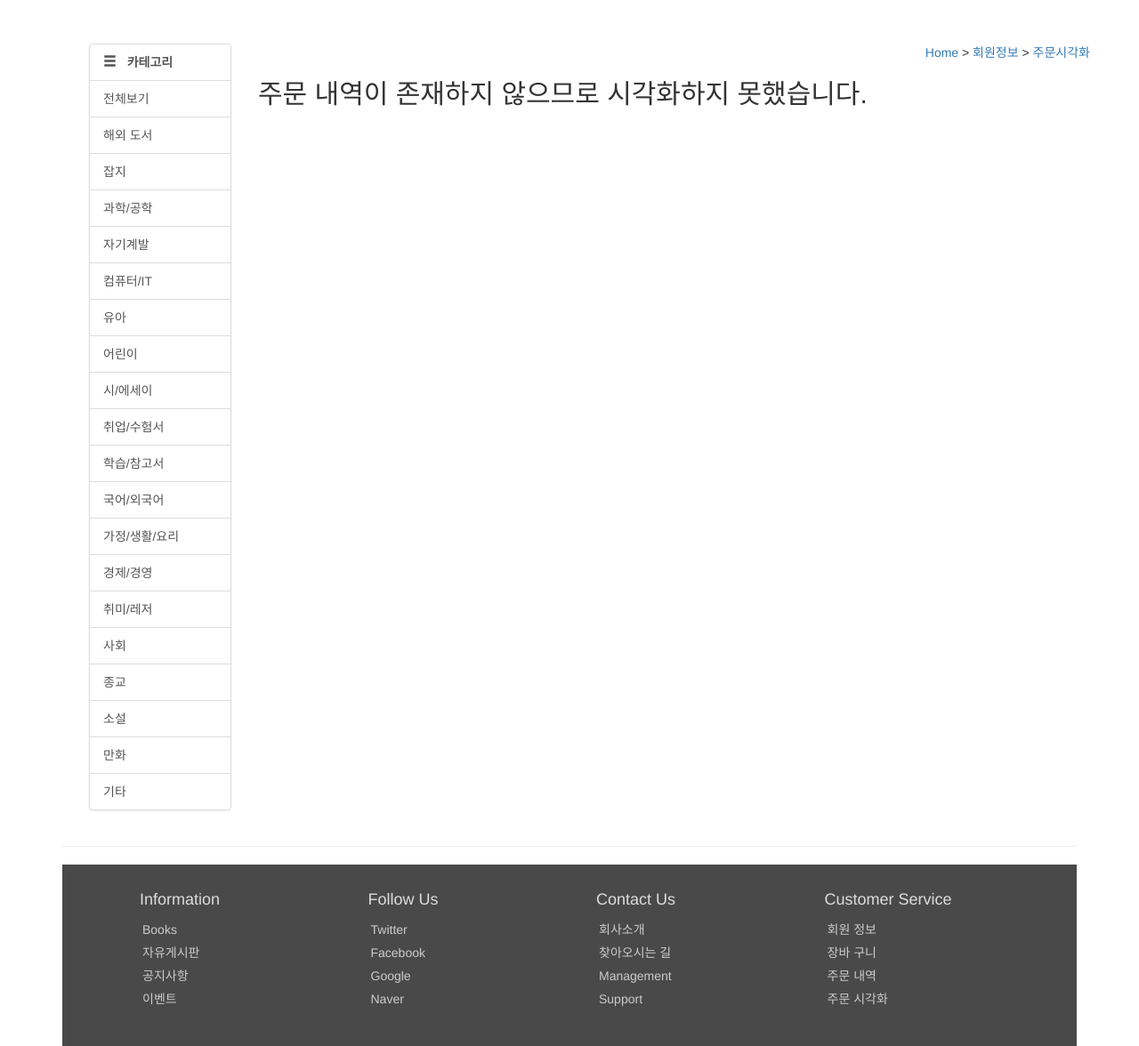
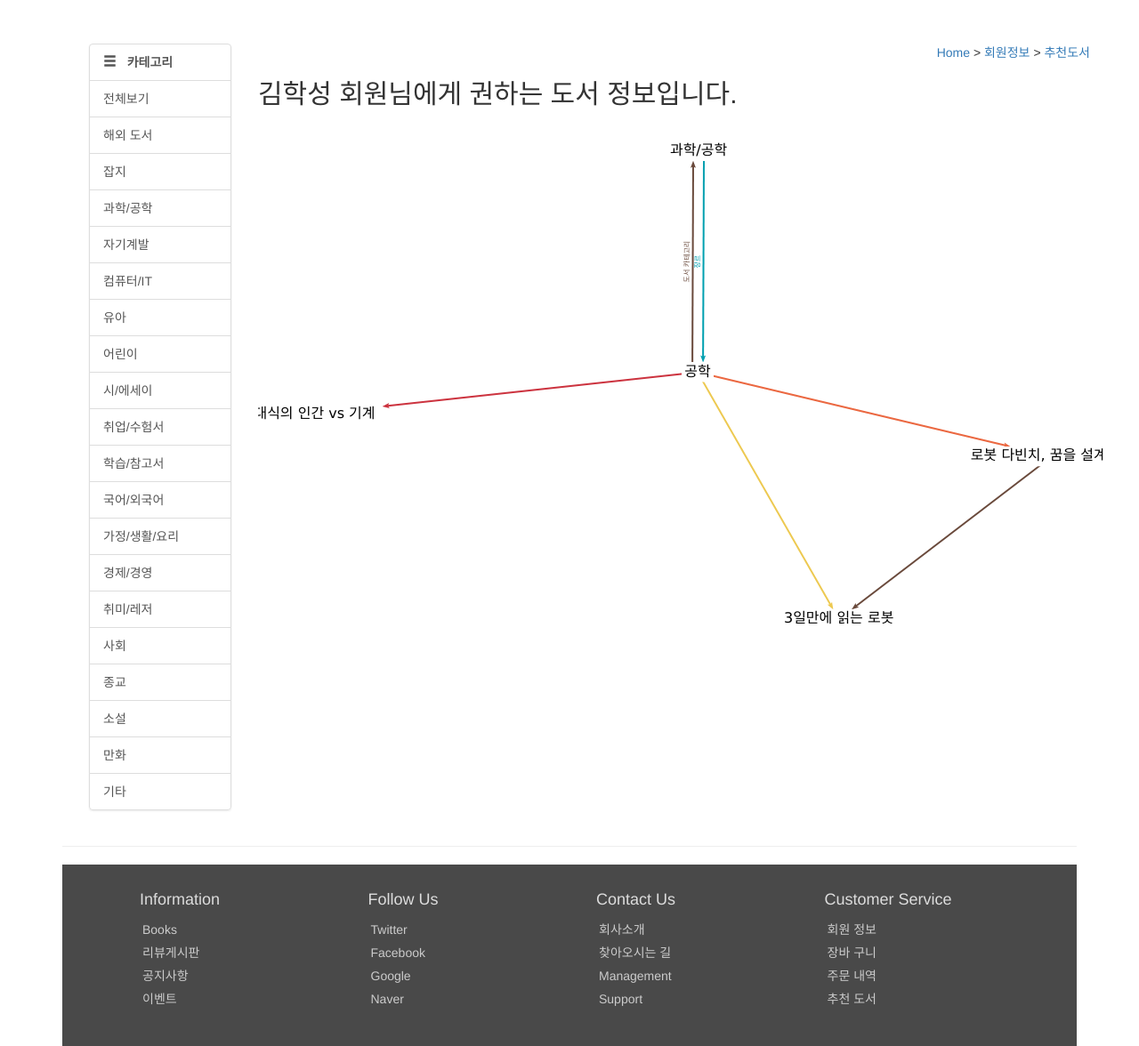
Before and after one commit to Mia404/jenibooks, a PHP site: page /users/userTasteBooks.php in a window 1280 px wide. Shown: the part 51-1227 px from the top of the page at 89% size. Run offline with PHP 8.4, Linux system fonts and the light colour scheme; the visitor is signed in with stand-in values (Sample User, id 1); data that the repository does not hold is empty; style sheets or scripts are compiled from the project's sources; some libraries are stand-ins or nearby versions.

Commit message:
Revert "회원탈퇴, 주문시각화, 주석 처리, 이미지 업로드 메뉴명 변경- 추천도서 ==> 주문시각화 주문시각화 - 카테고리 별"
This reverts commit 403c52ad5afa4d0192a18c92c21caa03dc0f3b1a.

```diff
--- a/aside.php
+++ b/aside.php
@@ -61,11 +61,9 @@
     <ul class="board-ul-list">
         <li><strong>커뮤니티</strong><hr></li>
         <li><a href="/bbs/list.php?bbsType=FREE">자유 게시판</a></li>
-        <!--
-        <li><a href="#">비밀 게시판</a></li>
-        <li><a href="#">리뷰 게시판</a></li>
-        <li><a href="#">웹소설 도전</a></li>
-         -->
+        <li><a href="/review.php">비밀 게시판</a></li>
+        <li><a href="/review.php">리뷰 게시판</a></li>
+        <li><a href="/review.php">웹소설 도전</a></li>
     </ul>
     <ul class="board-ul-list">
         <li><strong>제니북스</strong><hr></li>
@@ -75,17 +73,17 @@
         <li><a href="/company/companyLocation.php">찾아오시는 길</a></li>
     </ul>
     <ul class="board-ul-list">
+        <li><strong>고객센터</strong><hr></li>
+        <li><a href="/center.php">책 찾아주세요</a></li>
+        <li><a href="/center/faq.php">자주묻는 질문</a></li>
+        <li><a href="/center.php">QnA</a></li>
+        <li><a href="/center.php">구매 후기</a></li>
+    </ul>
+    <ul class="board-ul-list">
         <li><strong>회원정보</strong><hr></li>
         <li><a href="/users/userInfo.php">정보수정</a></li>
         <li><a href="/users/cart.php">장바구니</a></li>
         <li><a href="/users/orderList.php">주문내역</a></li>
-        <li><a href="/users/userTasteBooks.php">주문시각화</a></li>
-    </ul>
-    <ul class="board-ul-list">
-        <li><strong>고객센터</strong><hr></li>
-        <!-- <li><a href="/center.php">책 찾아주세요</a></li> -->
-        <li><a href="/center/faq.php">FAQ</a></li>
-        <!-- <li><a href="/center.php">QnA</a></li> -->
-        <!-- <li><a href="/center.php">구매 후기</a></li> -->
+        <li><a href="/users/userTasteBooks.php">추천도서</a></li>
     </ul>
 </div>
--- a/bbs/center.html
+++ b/bbs/center.html
@@ -41,7 +41,7 @@
                                <ul class="dropdown-menu" role="menu">
                                    <li><a href="./notice.html">공지 사항</a></li>
                                    <li class="divider"></li>
-                                   <li><a href="#">리뷰 게시판</a></li>
+                                   <li><a href="./review.html">리뷰 게시판</a></li>
                                    <li class="divider"></li>
                                    <li><a href="./center.html">고객 센터</a></li>
                                </ul>
@@ -135,7 +135,7 @@
                     <li><strong>커뮤니티</strong><hr></li>
                     <li><a href="./review.html">자유 게시판</a></li>
                     <li><a href="./review.html">비밀 게시판</a></li>
-                    <li><a href="#">리뷰 게시판</a></li>
+                    <li><a href="./review.html">리뷰 게시판</a></li>
                     <li><a href="./review.html">웹소설 도전</a></li>
                 </ul>
                 <ul class="board-ul-list">
@@ -157,7 +157,7 @@
                     <li><a href="./userInfo.html">정보수정</a></li>
                     <li><a href="./cart.html">장바구니</a></li>
                     <li><a href="./order.html">구매내역</a></li>
-                    <li><a href="./userTasteBooks.html">주문시각화</a></li>
+                    <li><a href="./userTasteBooks.html">추천도서</a></li>
                 </ul>
             </div>
 
--- a/category/bookList.php
+++ b/category/bookList.php
@@ -31,7 +31,7 @@
                             <td style="width: 250px;">
                             	<p align="center">
                             		<a href="/category/bookDetail.php?bookNum=<?= $row['BOOK_NO'] ?>&category=<?= $category ?>" title="<?= $row['BOOK_NAME']; ?>">
-                            			<img width="140px" height="185px" alt="<?= $row['BOOK_NAME']; ?>" src="<?= $row['BOOK_IMAGE']; ?>" onerror="javascript:this.src='/resources/images/book_image_not_found.png'" ondragstart="return false">
+                            			<img width="140px" height="185px" alt="<?= $row['BOOK_NAME']; ?>" src="<?= $row['BOOK_IMAGE']; ?>" onerror="javascript:this.src='/resources/images/book_image_not_found.png'">
                             		</a>
                             	</p>
                             	<p align="center" ><a href="/category/bookDetail.php?bookNum=<?= $row['BOOK_NO'] ?>&category=<?= $category ?>" title="<?= $row['BOOK_NAME']; ?>"><strong style="white-space:nowrap;"><?= $title ?></strong></a></p>
--- a/footer.php
+++ b/footer.php
@@ -6,7 +6,7 @@
                 <h4>Information</h4>
                 <ul class="nav">
                     <li><a href="/category/bookList.php?category=전체보기">Books</a></li>
-                    <li><a href="/bbs/list.php?bbsType=FREE">자유게시판</a></li>
+                    <li><a href="/bbs/review.php">리뷰게시판</a></li>
                     <li><a href="/bbs/list.php?bbsType=NOTICE">공지사항</a></li>
                     <li><a href="/bbs/list.php?bbsType=EVENT">이벤트</a></li>
                 </ul>
@@ -35,7 +35,7 @@
                     <li><a href="/users/userInfo.php">회원 정보</a></li>
                     <li><a href="/users/cart.php">장바 구니</a></li>
                     <li><a href="/users/orderList.php">주문 내역</a></li>
-                    <li><a href="/users/userTasteBooks.php">주문 시각화</a></li>
+                    <li><a href="/users/userTasteBooks.php">추천 도서</a></li>
                 </ul>
             </div>
         </div>
--- a/header.php
+++ b/header.php
@@ -30,9 +30,9 @@
                        <ul class="dropdown-menu navbar-link" role="menu">
                            <li><a href="/users/cart.php">장바구니</a></li>
                            <li class="divider"></li>
-                           <li><a href="/users/orderList.php">주문내역</a></li>
+                           <li><a href="/users/orderList.php">주문 내역</a></li>
                            <li class="divider"></li>
-                           <li><a href="/users/userTasteBooks.php">주문시각화</a></li>
+                           <li><a href="/users/userTasteBooks.php">추천도서</a></li>
                            <li class="divider"></li>
                            <li><a href="/login/logout.php">로그아웃</a></li>
                        </ul>
@@ -44,14 +44,14 @@
                        <a href="#" class="dropdown-toggle" data-toggle="dropdown" role="button" aria-expanded="false">커뮤니티<span class="caret"></span></a>
                        <ul class="dropdown-menu" role="menu">
 						   <li><a href="/bbs/list.php?bbsType=FREE">자유 게시판</a></li>
-						   <!-- <li class="divider"></li> -->
-                           <!-- <li><a href="#">리뷰 게시판</a></li> -->
+						   <li class="divider"></li>
+                           <li><a href="/bbs/review.php">리뷰 게시판</a></li>
                            <li class="divider"></li>
                            <li><a href="/bbs/list.php?bbsType=NOTICE">공지 사항</a></li>
                            <li class="divider"></li>
                            <li><a href="/bbs/list.php?bbsType=EVENT">이벤트</a></li>
-                           <!-- <li class="divider"></li> -->
-                           <!-- <li><a href="#">고객 센터</a></li> -->
+                           <li class="divider"></li>
+                           <li><a href="/bbs/center.php">고객 센터</a></li>
                        </ul>
                    </li>
                    <li>&nbsp;</li>
--- a/users/userInfoUpdProc.php
+++ b/users/userInfoUpdProc.php
@@ -1,6 +1,4 @@
 <?php
-    # 회원 정보 수정 처리
-
     # DB 연결
     require_once($_SERVER['DOCUMENT_ROOT']."/incLib/dbconn.php");
 
--- a/users/userTasteBooks.php
+++ b/users/userTasteBooks.php
@@ -3,56 +3,11 @@
 <head>
 	<title>[제니북스] "좋은 책 고르는 방법"</title>
 	<?php require_once($_SERVER['DOCUMENT_ROOT']."/incLib/lib.php"); ?>
-	<script src="/resources/js/springy/springy.js"></script>
-	<script src="/resources/js/springy/springyui.js"></script>
 </head>
 <body>
     <div id="wrap" class="container">
     	<?php require_once($_SERVER['DOCUMENT_ROOT']."/header.php"); ?>
 
-		<script type="text/javascript">
-			// 그래프 생성
-			var graph = new Springy.Graph();
-			var colors = ['#CC333F', '#EDC951', '#00A0B0', '#EB6841', '#6A4A3C', '#CC333F', '#00A0B0', '#6A4A3C', '#7DBE3C', '#EB6841'];
-
-			// 그래프 JSON 배열 (각 요소마다 카테고리 별 책 이름들이 담긴 배열)
-			var graphJSONArray = new Array();
-
-			// 노드 추가 함수 (카테고리명, 책이름리스트)
-			function addGraphJSON(category, bookNameList){
-				var strArray = bookNameList.split("||");
-
-				var nodesArray = new Array(); // 노드 정보
-				var edgesArray = new Array(); // 엣지 정보
-
-				// 노드 배열 : 0번째 요소에 카테고리 넣기
-				nodesArray[0] = category;
-
-				// 노드 배열 : 데이터 추가(책 이름)
-				for(var i=0; i<strArray.length; i++){
-					nodesArray[i+1] = strArray[i];
-				}
-
-				// 엣지 배열 : 반복하여 각 원소마다 배열 형태 데이터 저장 [카테고리, 책이름1], [카테고리, 책이름2] , ..
-				for(var i=0; i<strArray.length; i++){
-					var arr = new Array();
-					arr[0] = category;
-					arr[1] = strArray[i];
-					arr[2] = {'color' : colors[i % colors.length]};
-
-					edgesArray[i] = arr;
-					console.log(edgesArray[i]);
-				}
-
-				// json 오브젝트 생성
-				var graphJSON = new Object();
-				graphJSON.nodes = nodesArray;
-				graphJSON.edges = edgesArray;
-
-				// 그래프 JSON 배열에 요소 추가
-				graphJSONArray.push(graphJSON);
-			}
-		</script>
 		<?php
             # 추천 도서 페이지
 
@@ -61,65 +16,24 @@
     		    echo "<script>alert('로그인이 필요합니다.');location.href='/login/login.php';</script>";
     		}
 
-    		$user_id = $_SESSION['USER_ID'];
 
-    		$sql = "SELECT C.BOOK_CATEGORY, COUNT(C.BOOK_CATEGORY) AS PURCHASE_QTY, GROUP_CONCAT(DISTINCT C.BOOK_NAME ORDER BY C.BOOK_NO ASC SEPARATOR '||') AS BOOK_NAME_LIST
-    		          FROM jeni_order_tb a, jeni_order_detail_tb b, jeni_books_tb c
-    		         WHERE A.ORDER_NO = B.ORDER_NO
-    		           AND B.BOOK_NO  = C.BOOK_NO
-    		           AND A.USER_ID  = '$user_id'
-    		      GROUP BY C.BOOK_CATEGORY
-    		      ORDER BY COUNT(C.BOOK_CATEGORY) DESC, C.BOOK_NO ASC";
+    		# 사용자가 주문한 데이터가 없을 경우
+    		# 사용자들이 가장 많이 주문한 도서 정보 데이터를 가져온다.
 
-    		# 에러 처리
-    		if(!$conn->query($sql)){
-    		    die("도서 정보 조회 중 오류가 발생하였습니다.".$conn->error);
-    		}
+    		# 사용자 주문 데이터가 존재할 경우
+    		# 가장 많이 주문한 카테고리에 한하여 관련 카테고리 내에 랜덤한 도서 정보 데이터를 가져온다.
 
-    		$result = $conn->query($sql); // SQL 결과 데이터
-    		$book_category_arr = array(); // 책 카테고리 배열리스트
-
-    		# 카테고리 내에 도서 정보 데이터를 가져온다.
-    		if($result->num_rows > 0){
-    		    while($row = $result->fetch_assoc()){
-    		        array_push($book_category_arr, $row['BOOK_CATEGORY']); // 책 카테고리 배열리스트에 카테고리 추가
-            ?>
-    		        <script type="text/javascript">
-    		        	addGraphJSON('<?= $row['BOOK_CATEGORY']?>', '<?= $row['BOOK_NAME_LIST']?>');
-    		        </script>
-			<?php
-    		    }
-    		}
+    		# 그 뒤 자바스크립트(springy)에서 사용되는 형식에 맞게 php 문자열을 만들어서, 아래 자바스크립트 노드 생성부에 적절하게 만들어 넣어준다.
 		?>
         <!-- 컨테이너 영역 -->
 		<div class="container" style="position: relative;">
             <?php require_once($_SERVER['DOCUMENT_ROOT']."/aside.php"); ?>
 
             <article class="col-md-10">
-                <div class="row"><span style="float: right;"><a href="/main.php">Home</a> &gt; <a href="/users/userInfo.php">회원정보</a> &gt; <a href="/users/userTasteBooks.php">주문시각화</a></span></div>
-                <?php
-                # 주문 데이터가 있는 경우 : 셀렉트 박스 처리
-                if($result->num_rows > 0){
-                    echo "<h2 style='float: left;'>카테고리별로 주문하신 도서들을 시각화했습니다.</h2>";
-                    echo "<br>";
-                    echo "<div style='float: right;'>";
-                        echo "<select name='condition' class='form-control' id='selCategory'>";
-
-    				    for($i=0; $i<count($book_category_arr); $i++){
-                            echo "<option value='$i'>$book_category_arr[$i]</option>";
-        				}
-
-        				echo "</select>";
-    				echo "</div>";
-
-    				# 그래프 시각화를 위한 캔버스 엘리먼트
-    				echo "<canvas id='springyCanvas' width='950' height='600' />";
-                # 주문 데이터가 없는 경우 : 메시지 처리
-                }else{
-                    echo "<h2 style='float: left;'>주문 내역이 존재하지 않으므로 시각화하지 못했습니다.</h2>";
-                    echo "<br>";
-                }
-                ?>
+                <div class="row"><span style="float: right;"><a href="/main.php">Home</a> &gt; <a href="/users/userInfo.php">회원정보</a> &gt; <a href="/users/userTasteBooks.php">추천도서</a></span></div>
+                <h2 style="float: left;">김학성 회원님에게 권하는 도서 정보입니다.</h2>
+                <br>
+                <canvas id="springyCanvas" width="950" height="600" />
             </article>
 		</div>
 
@@ -127,43 +41,42 @@
 		<?php require_once($_SERVER['DOCUMENT_ROOT']."/footer.php"); ?>
 	</div>
 
-    <?php
-        # 주문 데이터가 있는 경우 : 자바스크립트 처리
-        if($result->num_rows > 0){
-    ?>
+    <script src="/resources/js/springy/springy.js"></script>
+	<script src="/resources/js/springy/springyui.js"></script>
     <script type="text/javascript">
         $(document).ready(function(){
-                	/*
+            var graph = new Springy.Graph();
+                graph.addNodes('과학/공학', '공학', '김대식의 인간 vs 기계 ', '3일만에 읽는 로봇', '로봇 다빈치, 꿈을 설계하다');
+
+            graph.addEdges([ '과학/공학', '공학', {
+                               color : '#00A0B0',
+                               label : '장르'
+                           }],
+                           [ '공학', '과학/공학', {
+                               color : '#6A4A3C',
+                               label : '도서 카테고리'
+                           }],
+                           [ '공학', '김대식의 인간 vs 기계 ', {
+                               color : '#CC333F'
+                           }], [ '공학', '로봇 다빈치, 꿈을 설계하다', {
+                               color : '#EB6841'
+                           }], [ '공학', '3일만에 읽는 로봇', {
+                               color : '#EDC951'
+                           }], ['로봇 다빈치, 꿈을 설계하다', '3일만에 읽는 로봇', {color : '#6A4A3C'} ]);
+
+            var springy = jQuery('#springyCanvas').springy({
+                graph : graph
+            });
+
+
             jQuery('#springyCanvas').springy({ graph: graph, nodeSelected: function(node) {
                 if(node.data.label == "공학" || node.data.label == "과학/공학"){
-                            document.location.href="/category/bookList.php";
+                    document.location.href="bookList.php";
                 }else{
-                            document.location.href="/category/bookDetail.php";
+                    document.location.href="bookDetail.php";
                 }
             }});
-         			*/
-
-                    // 화면에 그래프 그리기
-                    var springy = jQuery('#springyCanvas').springy({graph : graph});
-
-                    // 셀렉트 박스 항목 변경 시
-                    $("#selCategory").change(function () {
-                    	for(var i=0; i<graphJSONArray.length; i++){
-                        	// 현재 선택한 셀렉트 박스의 카테고리 value값과 graphJSONArray 인덱스가 같다면
-                        	if(i == $(this).val()){
-        						// 그래프의 현재 그려진 노드 삭제
-                        		for(var j=graph.nodes.length-1; j>=0; j--){
-        							graph.removeNode(graph.nodes[j]);
-               					}
-               					// 새로 화면에 그릴 카테고리 구매 도서 JSON 데이터 추가
-                        		graph.loadJSON(graphJSONArray[i]);
-                        	}
-                    	}
-        			}).change();
         });
     </script>
-	<?php
-        }
-    ?>
 </body>
 </html>
```
Also changed, not shown: login/login_exec.php (+7 -15 lines), main.php (+4 -4 lines), users/userInfo.php (+1 -11 lines), users/userWithdrawProc.php (deleted, +0 -24 lines), README.md, editor/uploadImages/20210604/60ba50c5366ee_1622823109.png (deleted), editor/uploadImages/20210604/60ba571ba95e9_1622824731.png (deleted), editor/uploadImages/20210604/60ba57732c4fb_1622824819.png (deleted), editor/uploadImages/20210604/60ba5886b4c84_1622825094.jpg (deleted), editor/uploadImages/20210604/60ba589da95df_1622825117.jpg (deleted), editor/uploadImages/20210604/60ba59625afbd_1622825314.png (deleted), editor/uploadImages/20210604/60ba5a3e3ec48_1622825534.png (deleted). Lines whose indentation alone changed are shown as unchanged.
